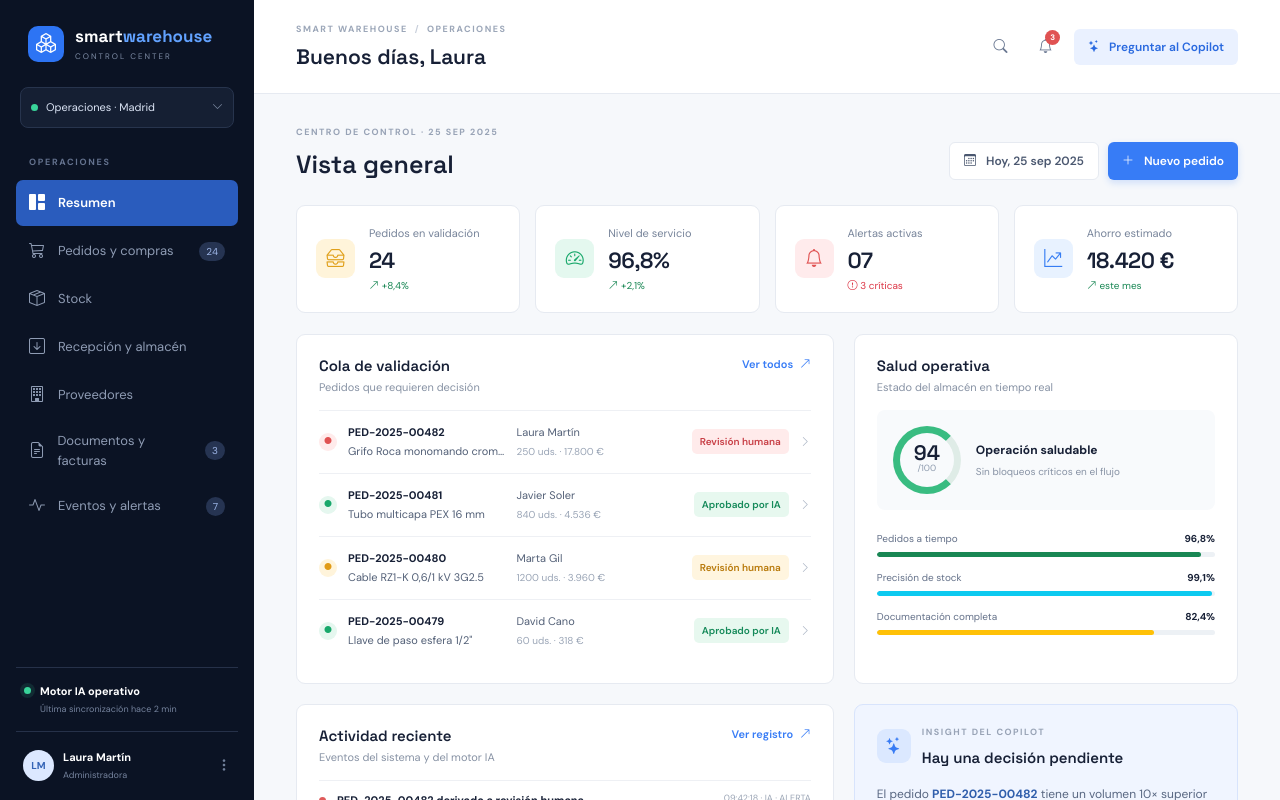
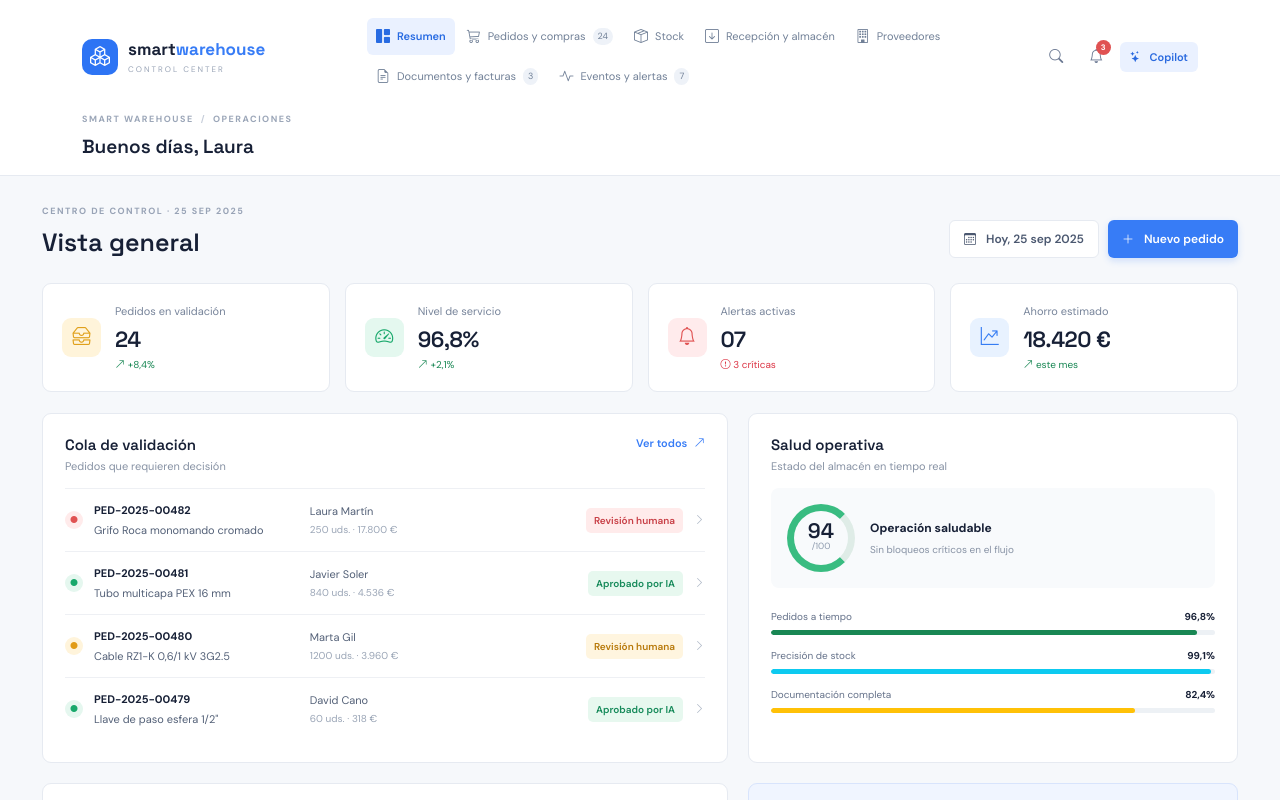
Before and after one commit to neria-rafapenya/smart-warehouse, a React (Vite) app: page / in a window 1280 px wide. Shown: the top 800 px of the page. Built offline with nearby package versions, Linux system fonts and the light colour scheme.

Commit message:
fix: move navigation to bootstrap top menu

```diff
--- a/src/App.jsx
+++ b/src/App.jsx
@@ -18,10 +18,9 @@ function App() {
   const [data, setData] = useState(null)
   useEffect(() => { warehouseService.loadDashboard().then(setData) }, [])
   return <div className="app-shell">
-    <Sidebar />
     <main className="main-area">
       <Header onCopilot={() => setCopilot(true)} />
-      <div className="page-content"><Routes>
+      <div className="page-content container"><Routes>
         <Route path="/" element={<Dashboard />} />
         <Route path="/pedidos" element={<Orders />} />
         <Route path="/pedidos/:id" element={<OrderDetail />} />
@@ -36,15 +35,7 @@ function App() {
   </div>
 }
 
-function Sidebar() { return <aside className="sidebar">
-  <div className="brand"><div className="brand-mark"><i className="bi bi-boxes" /></div><div><strong>smart<span>warehouse</span></strong><small>CONTROL CENTER</small></div></div>
-  <div className="workspace-switch"><span className="status-dot" /> Operaciones · Madrid <i className="bi bi-chevron-down" /></div>
-  <div className="nav-label">OPERACIONES</div>
-  <nav>{nav.map(item => <NavLink key={item.to} to={item.to} end={item.end} className={({ isActive }) => isActive ? 'nav-item active' : 'nav-item'}><i className={`bi ${item.icon}`} /><span>{item.label}</span>{item.count && <em>{item.count}</em>}</NavLink>)}</nav>
-  <div className="sidebar-bottom"><div className="ai-status"><span className="pulse-dot" /><div><strong>Motor IA operativo</strong><small>Última sincronización hace 2 min</small></div></div><div className="user-card"><div className="avatar">LM</div><div><strong>Laura Martín</strong><small>Administradora</small></div><i className="bi bi-three-dots-vertical" /></div></div>
-</aside> }
-
-function Header({ onCopilot }) { const location = useLocation(); const title = location.pathname === '/' ? 'Buenos días, Laura' : nav.find(x => x.to === location.pathname)?.label || 'Detalle de operación'; return <header className="topbar"><div><div className="breadcrumb">SMART WAREHOUSE <span>/</span> OPERACIONES</div><h1>{title}</h1></div><div className="top-actions"><button className="icon-btn" title="Buscar"><i className="bi bi-search" /></button><button className="icon-btn notification" title="Notificaciones"><i className="bi bi-bell" /><b>3</b></button><button className="copilot-btn" onClick={onCopilot}><i className="bi bi-stars" /> Preguntar al Copilot</button></div></header> }
+function Header({ onCopilot }) { const location = useLocation(); const title = location.pathname === '/' ? 'Buenos días, Laura' : nav.find(x => x.to === location.pathname)?.label || 'Detalle de operación'; return <header className="topbar"><div className="container"><div className="row align-items-center gy-3"><div className="col-12 col-xl-3"><NavLink to="/" className="top-brand"><span className="brand-mark"><i className="bi bi-boxes" /></span><span><strong>smart<span>warehouse</span></strong><small>CONTROL CENTER</small></span></NavLink></div><div className="col-12 col-xl-7"><nav className="top-menu nav nav-pills">{nav.map(item => <NavLink key={item.to} to={item.to} end={item.end} className={({ isActive }) => isActive ? 'nav-link active' : 'nav-link'}><i className={`bi ${item.icon}`} /><span>{item.label}</span>{item.count && <em>{item.count}</em>}</NavLink>)}</nav></div><div className="col-12 col-xl-2"><div className="top-actions justify-content-xl-end"><button className="icon-btn" title="Buscar"><i className="bi bi-search" /></button><button className="icon-btn notification" title="Notificaciones"><i className="bi bi-bell" /><b>3</b></button><button className="copilot-btn" onClick={onCopilot}><i className="bi bi-stars" /> Copilot</button></div></div></div><div className="row"><div className="col-12"><div className="breadcrumb">SMART WAREHOUSE <span>/</span> OPERACIONES</div><h1>{title}</h1></div></div></div></header> }
 
 const PageTitle = ({ eyebrow, title, children }) => <div className="page-title"><div><div className="eyebrow">{eyebrow}</div><h2>{title}</h2></div><div className="page-actions">{children}</div></div>
 const Button = ({ children, primary = false }) => <button className={primary ? 'btn-main' : 'btn-ghost'}>{children}</button>
--- a/src/main.jsx
+++ b/src/main.jsx
@@ -5,6 +5,7 @@ import 'bootstrap/dist/css/bootstrap.min.css'
 import 'bootstrap-icons/font/bootstrap-icons.css'
 import './styles.css'
 import './detail.css'
+import './topnav.css'
 import App from './App'
 
 createRoot(document.getElementById('root')).render(
--- /dev/null
+++ b/src/topnav.css
@@ -0,0 +1,11 @@
+/* Navegación principal superior: la aplicación no utiliza sidebar. */
+.main-area{margin-left:0;width:100%}
+.topbar{height:auto;min-height:154px;padding:18px 0 16px;background:#fff}
+.top-brand{display:flex;align-items:center;gap:10px;color:var(--ink);text-decoration:none}
+.top-brand .brand-mark{flex:none;color:#fff}
+.top-brand strong{display:block;font:700 17px 'Space Grotesk'}.top-brand strong span{color:#377cf6}.top-brand small{display:block;color:#9aa5b7;font-size:8px;letter-spacing:2px;margin-top:3px}
+.top-menu{gap:3px;align-items:center;flex-wrap:wrap}.top-menu .nav-link{display:flex;align-items:center;gap:7px;padding:8px 9px;border-radius:6px;color:#718097;font-size:11px;white-space:nowrap}.top-menu .nav-link i{font-size:14px}.top-menu .nav-link em{font-style:normal;font-size:9px;background:#eef2f8;border-radius:9px;padding:2px 5px}.top-menu .nav-link.active{background:#eaf1ff;color:#286be2;font-weight:600}.top-menu .nav-link.active em{background:#cfe0ff;color:#286be2}
+.topbar .top-actions{display:flex;align-items:center;gap:7px}.topbar .copilot-btn{padding:8px 10px;font-size:11px}.topbar .breadcrumb{margin-top:18px}.topbar h1{font-size:19px}
+.page-content.container{padding-top:29px;max-width:1380px}
+@media(max-width:1199px){.topbar{min-height:196px}.top-menu{padding-top:2px}.topbar .breadcrumb{margin-top:10px}}
+@media(max-width:720px){.topbar{padding:14px 0;min-height:0}.top-menu .nav-link{padding:7px 8px}.topbar .breadcrumb{margin-top:12px}.page-content.container{padding-top:22px}.topbar .top-actions{justify-content:flex-start}}
```
